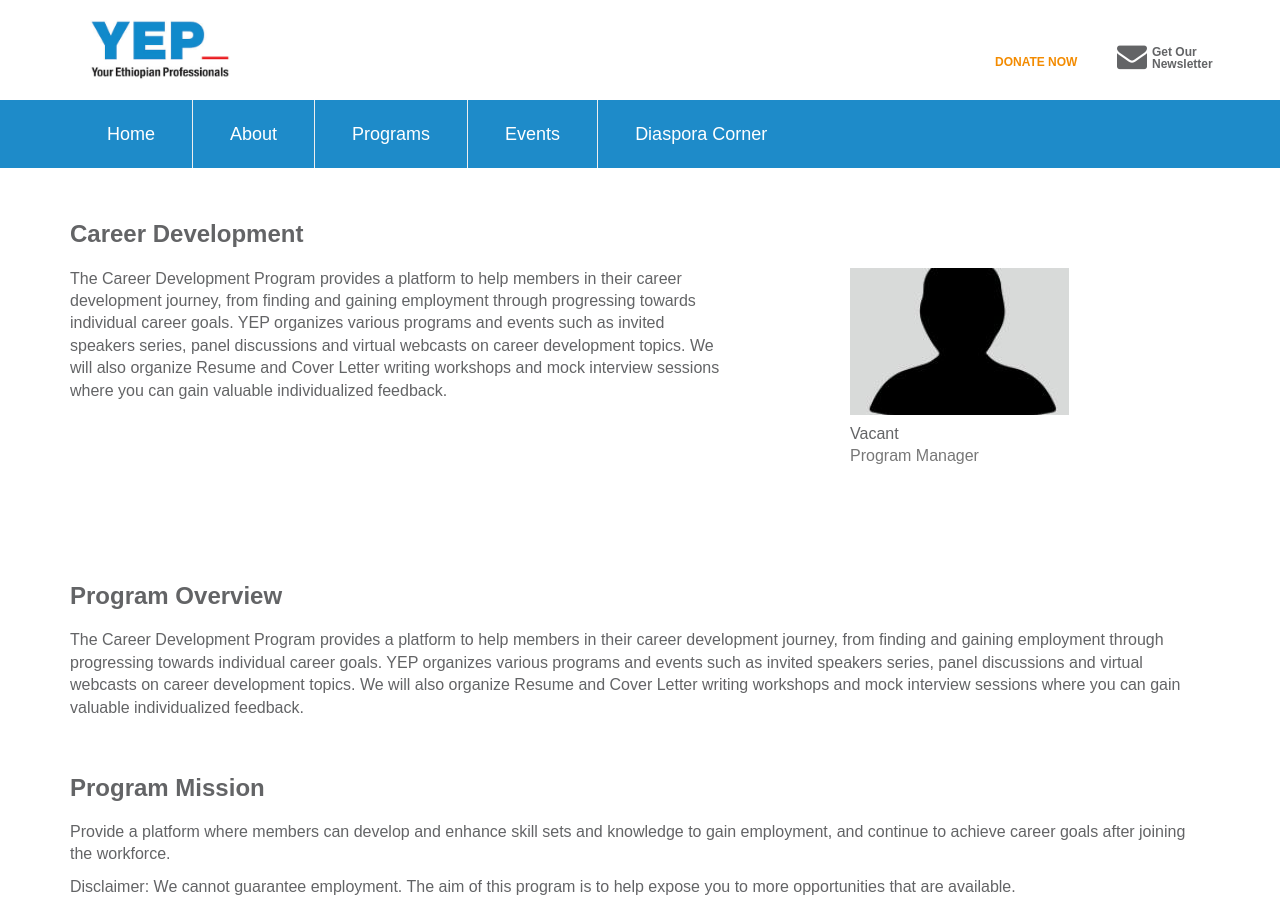
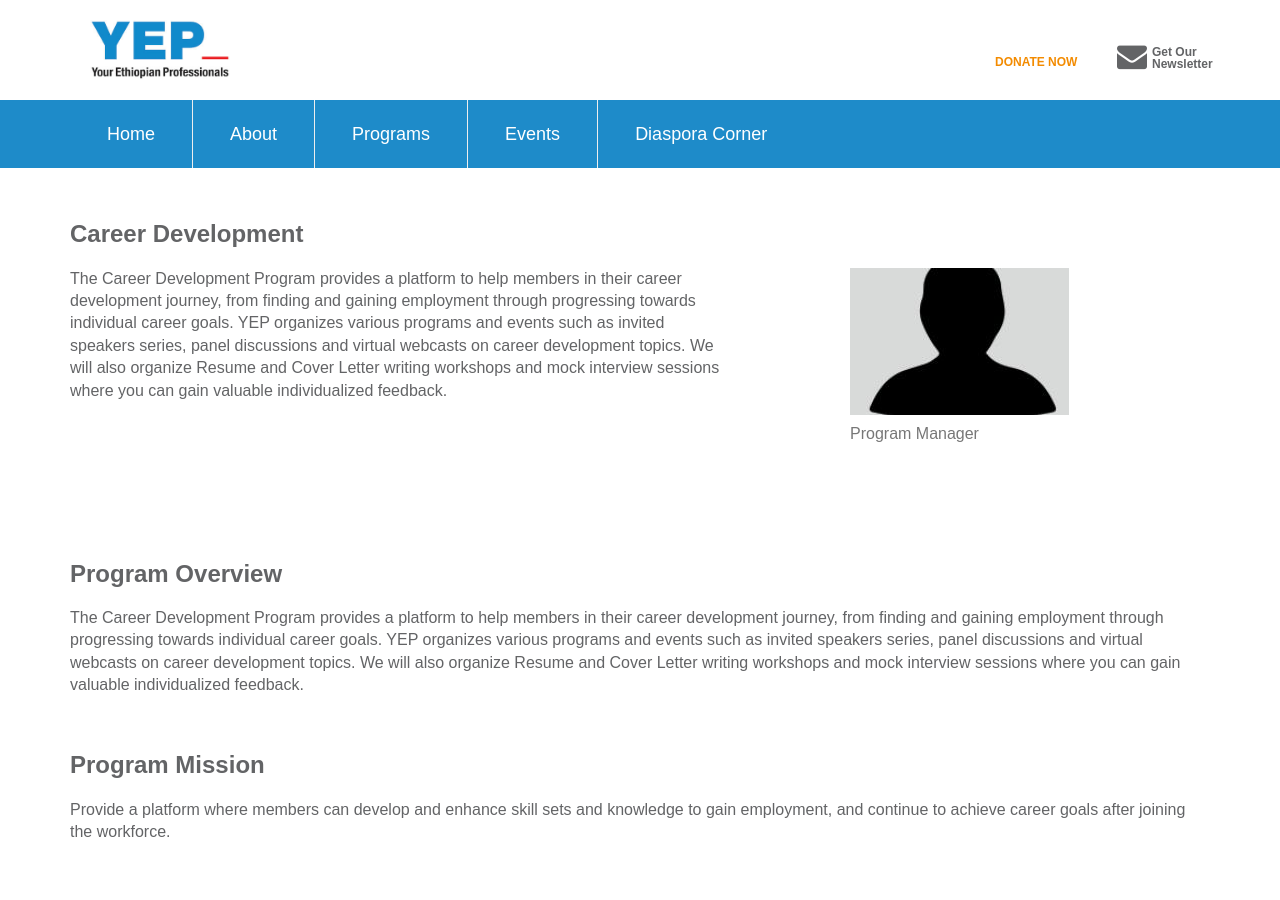
Before and after one commit to YEPNetwork/yepnetwork.github.io, a Jekyll site: the page built from _programs/career-development.html, in a window 1280 px wide and 900 px high. Built offline with Jekyll 4.4.1, drawn with Linux system fonts in a browser that asks for light colours; nearby versions of some CDN libraries; some web fonts are replaced.

Commit message:
Update career-development.html

```diff
--- a/_programs/career-development.html
+++ b/_programs/career-development.html
@@ -2,7 +2,6 @@
 layout: program
 title: Career Development
 img: career-development.jpg
-manager: Vacant
 description: The Career Development Program provides a platform to help members in their career development journey, from finding and gaining employment through progressing towards individual career goals. YEP organizes various programs and events such as invited speakers series, panel discussions and virtual webcasts on career development topics. We will also organize Resume and Cover Letter writing workshops and mock interview sessions where you can gain valuable individualized feedback.
 categories:
 - programs
@@ -21,10 +20,6 @@ mock interview sessions where you can gain valuable individualized feedback.
 
 <p>
  Provide a platform where members can develop and enhance skill sets and knowledge to gain employment, and continue to achieve career goals after joining the workforce.
-</p>
-
-<p>
-Disclaimer: We cannot guarantee employment. The aim of this program is to help expose you to more opportunities that are available.
 </p>
 
 <h2>Program Offerings</h2>
@@ -59,7 +54,7 @@ Here you will be able to see the list of events that the Career Development Prog
   <iframe src="https://calendar.google.com/calendar/embed?src=u4mj77pucdkoud9584vsbp9isg%40group.calendar.google.com&ctz=America/New_York" style="border: 0" width="800" height="600" frameborder="0" scrolling="no"></iframe>
 </div>
 
-<h2>Upcoming Events</p>
+<h2>Upcoming Events</h2>
 
 <p>
 March 2018: Career Series Part II (Digital)
@@ -81,7 +76,7 @@ May 2018: Career Series Part III (Digital)
 Changing careers, building and highlighting transferable skills, managing others
 </p>
 
-<h2>Past Events</p>
+<h2>Past Events</h2>
 
 <p>
 January 2018: Career Series Part I
```
